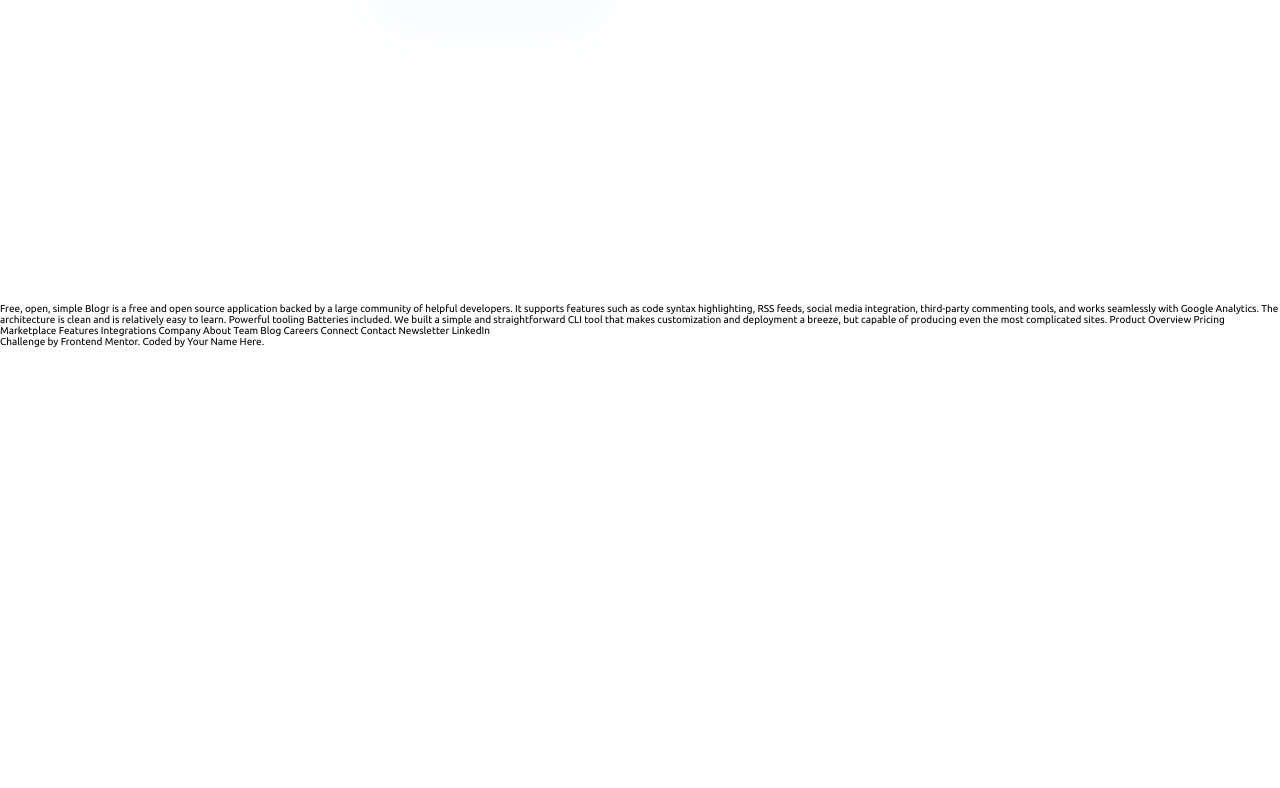
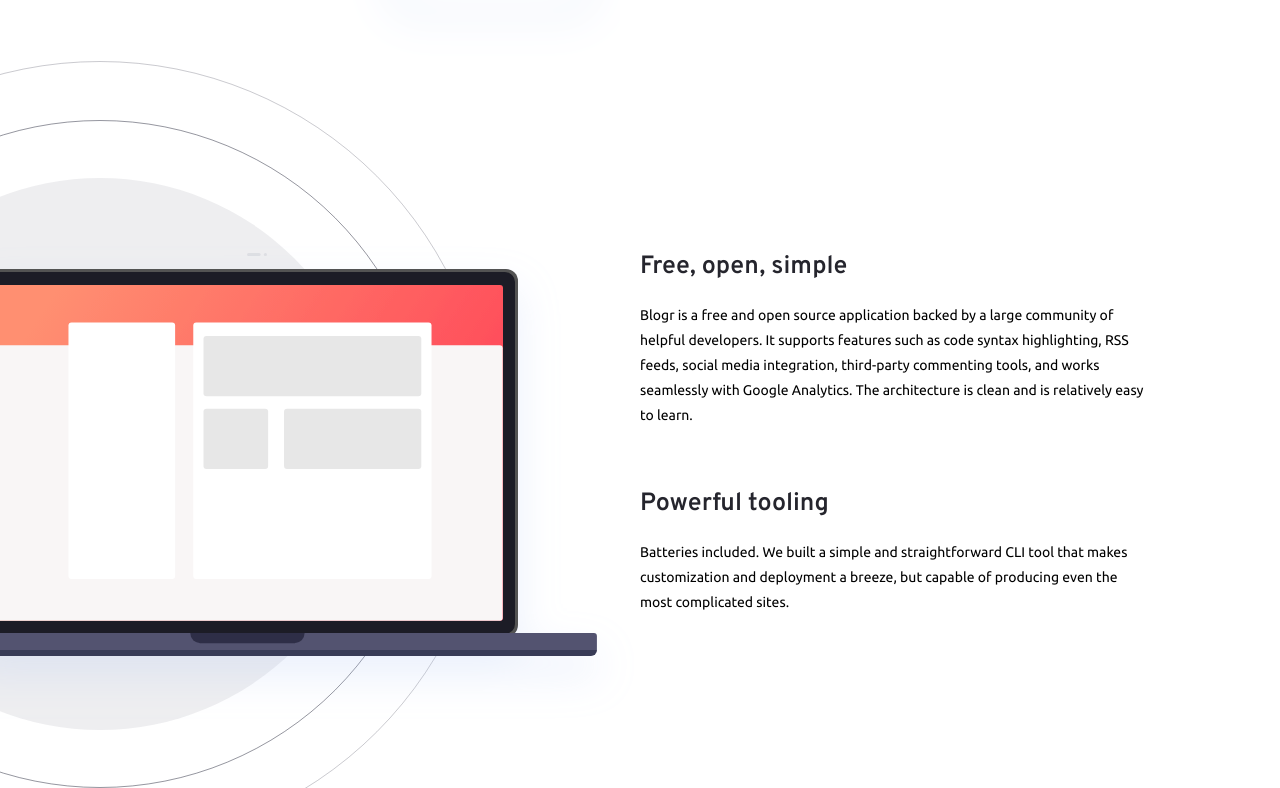
Before and after one commit to cloviswrodrigues/blogr_landing_page, a website: page frontend/index.html in a window 1280 px wide. Shown: the part 2057-2845 px from the top of the page. Before the commit the page ends 2404 px from the top, so only its background shows below. Drawn offline with Linux system fonts and the light colour scheme.

Commit message:
stylized section-fourth

```diff
--- a/frontend/index.html
+++ b/frontend/index.html
@@ -98,6 +98,26 @@
       </div>
     </div>
   </section>
+  <section class="section-fourth container">
+    <div class="section-fourth__info">
+      <h3>
+        Free, open, simple
+      </h3>
+      <p>
+        Blogr is a free and open source application backed by a large community of helpful developers. It supports
+        features such as code syntax highlighting, RSS feeds, social media integration, third-party commenting tools,
+        and works seamlessly with Google Analytics. The architecture is clean and is relatively easy to learn.
+      </p>
+    </div>
+    <div class="section-fourth__info">
+      <h3>Powerful tooling</h3>
+      <p>
+        Batteries included. We built a simple and straightforward CLI tool that makes customization and deployment a breeze, but
+        capable of producing even the most complicated sites.
+      </p>
+    </div>
+    <div class="section-fourth__img-laptop"></div>
+  </section>
 
 
 
@@ -116,14 +136,7 @@
 
 
 
-  Free, open, simple
-  Blogr is a free and open source application backed by a large community of helpful developers. It supports
-  features such as code syntax highlighting, RSS feeds, social media integration, third-party commenting tools,
-  and works seamlessly with Google Analytics. The architecture is clean and is relatively easy to learn.
 
-  Powerful tooling
-  Batteries included. We built a simple and straightforward CLI tool that makes customization and deployment a breeze, but
-  capable of producing even the most complicated sites.
 
   Product
 
--- a/frontend/scss/_component.scss
+++ b/frontend/scss/_component.scss
@@ -123,3 +123,40 @@
         }
     }
 }
+
+.section-fourth {
+    margin-top: 30rem;
+    position: relative;
+
+    &__info {
+        margin-left: auto;
+        max-width: 50%;
+
+        h3 {
+            font-family: Overpass, sans-serif;
+            font-size: 2.5rem;
+            color: $color-very-dark-black-blue;
+        }
+
+        p {
+            margin-top: 2rem;
+            font-size: 1.4rem;
+            line-height: 2.5rem;
+        }
+
+        &:nth-child(2) {
+            margin-top: 6rem;
+        }
+    }
+
+    &__img-laptop {
+        position: absolute;
+        top: -190px;
+        left: -420px;
+        width: 100%;
+        height: 100vh;
+        max-width: 974px;
+        max-height: 786px;
+        background: url(../images/illustration-laptop-desktop.svg);
+    }
+}
```
Also changed, not shown: frontend/css/style.css, 1 other file.
